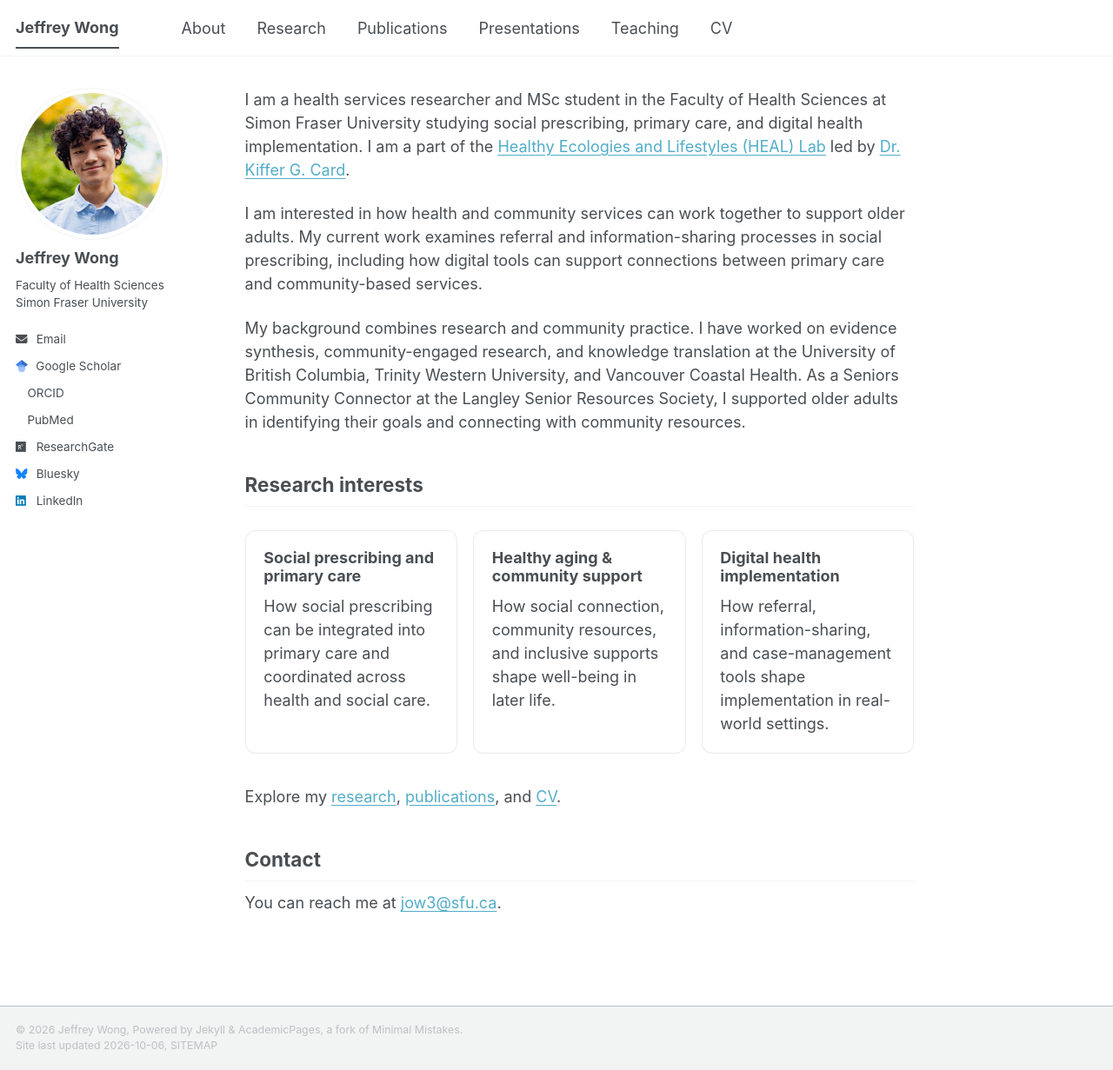
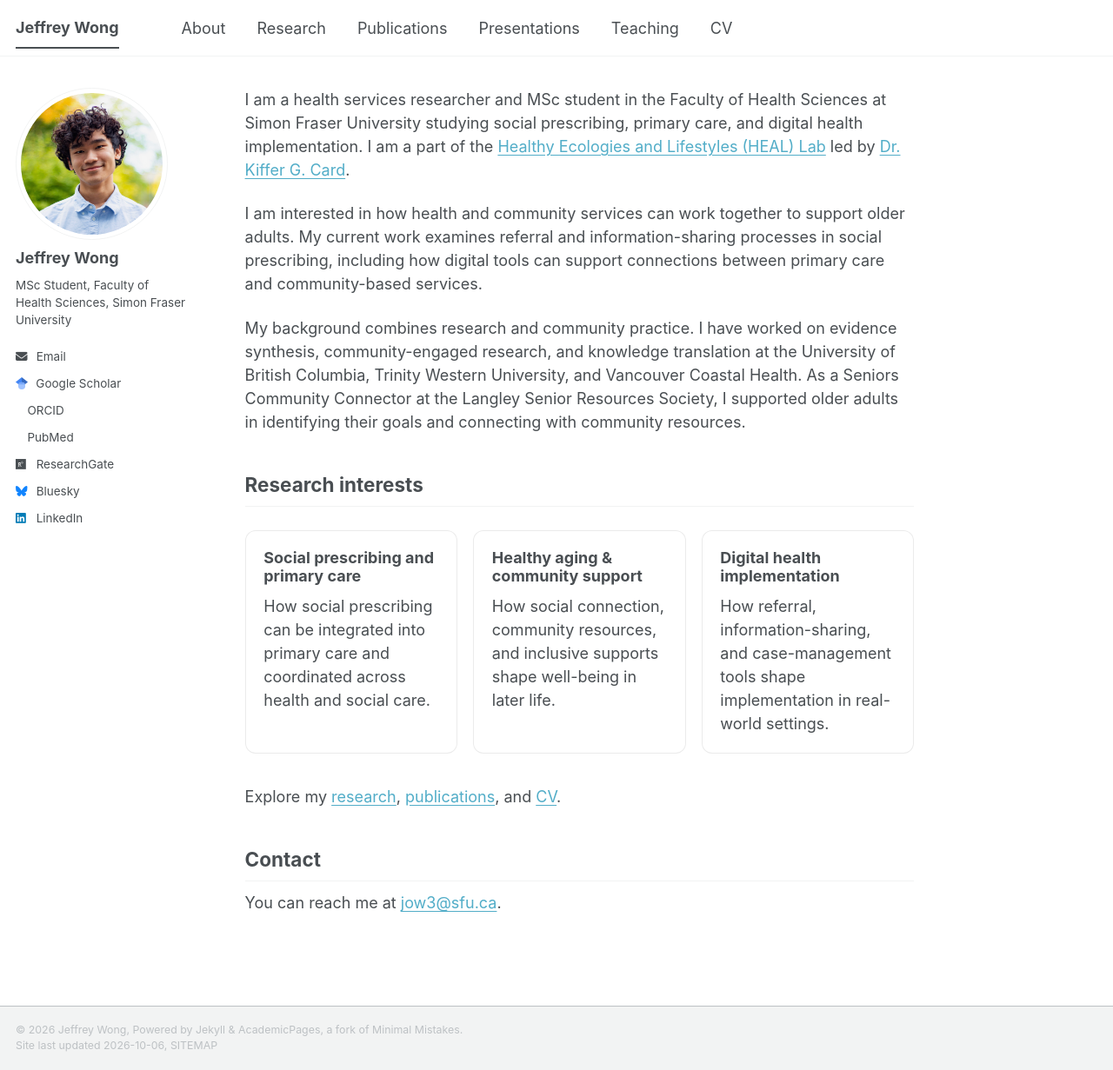
Before and after one commit to itsjeffreywong/itsjeffreywong.github.io, a Jekyll site: the page built from _pages/about.md, in a window 1280 px wide and 1231 px high. Shown: the whole window at 87% size. Built offline with Jekyll 4.4.1, drawn with Linux system fonts in a browser that asks for light colours; a style sheet for code colours, icons or effects is not loaded.

Commit message:
Update _config.yml

```diff
--- a/_config.yml
+++ b/_config.yml
@@ -25,7 +25,7 @@ author:
   # Biographic information
   avatar           : "profile.png"
   name             : "Jeffrey Wong"
-  bio              : "Faculty of Health Sciences<br>Simon Fraser University"
+  bio              : "MSc Student, Faculty of Health Sciences, Simon Fraser University"
   email            : "jow3@sfu.ca"
 
   # Academic websites
```
